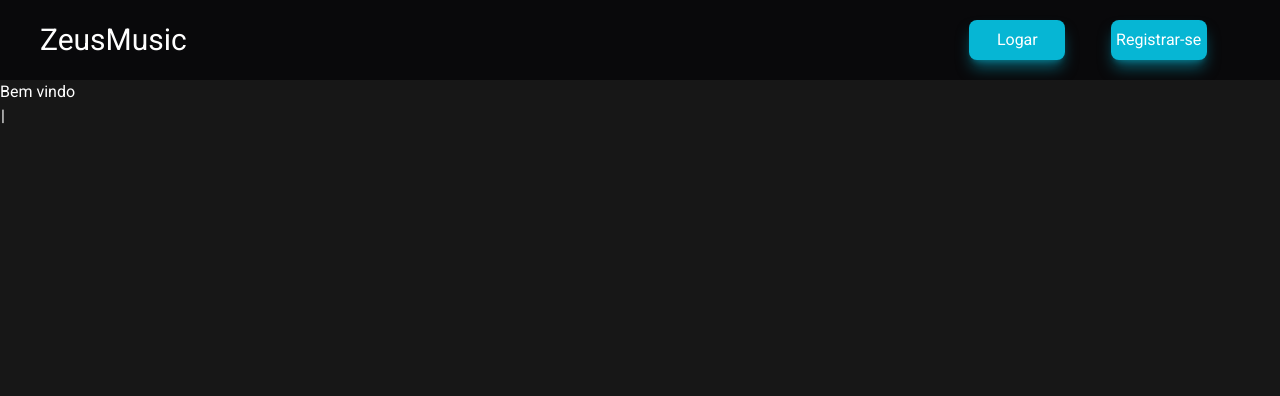
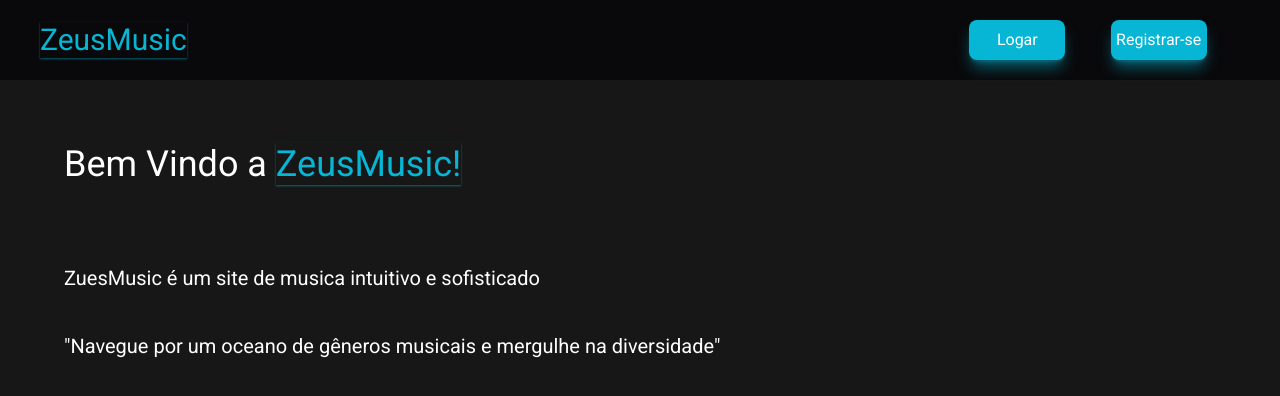
Before and after one commit to GabrielAlbanez/NextZeusMusic, a Next.js app: page / in a window 1280 px wide. Shown: the top 396 px of the page. Built offline with nearby package versions, Linux system fonts and the light colour scheme.

Commit message:
subindo main inicio

```diff
--- a/src/app/components/Backimg.jsx
+++ /dev/null
@@ -1,21 +0,0 @@
-"use client"
-import Typewriter from "typewriter-effect";
-
-
-export default function BackImg() {
-  return (
-    <>
-      <div className="fixed h-screen w-screen z-0 bg-neutral-900">
-        <h1 className="text-white">
-          Bem vindo
-          <Typewriter
-           options={{
-            strings : ["Bem", "Vindo", "Ao","ZeusMusic"],
-            auto : true,
-            loop : true,
-          }}/>
-        </h1>
-      </div>
-    </>
-  );
-}
--- a/src/app/components/Header.jsx
+++ b/src/app/components/Header.jsx
@@ -5,7 +5,7 @@ import Image from 'next/image';
 export default function Header() {
   return (
     <header className="bg-zinc-950 flex items-center justify-between h-20 px-10">
-      <div className='flex items-center gap-10'><p className="text-white text-3xl">ZeusMusic</p>  </div>
+      <div className='flex items-center gap-10'><p className=" text-cyan-500 shadow-sm bg-tra shadow-cyan-500/50 text-3xl">ZeusMusic</p>  </div>
       <div className="flex gap-3 text-center items-center  w-1/3 justify-evenly pl-24 ">
         <div className=''><button className="text-white  bg-cyan-500 shadow-lg rounded-lg shadow-cyan-500/50 w-24 h-10 transition ease-in-out delay-150 bg-blue-500 hover:-translate-y-1 hover:scale-110 hover:bg-blue-500 duration-300">Logar</button></div>
         <div><button className="text-white  bg-cyan-500 shadow-lg rounded-lg shadow-cyan-500/50 w-24 h-10 transition ease-in-out delay-150 bg-blue-500 hover:-translate-y-1 hover:scale-110 hover:bg-blue-500 duration-300">Registrar-se</button></div>
--- a/src/app/components/Main.jsx
+++ b/src/app/components/Main.jsx
@@ -1,11 +1,18 @@
-import BackImg from "./Backimg";
+
 
 
 
 export default function Main(){
 return(
     <main>
-        <BackImg/>
+        <section className="bg-neutral-900 h-screen w-screen p-16 flex flex-col gap-20 ">
+           <h1 className="text-white text-4xl">Bem Vindo a  <span className=" text-cyan-500 shadow-sm  shadow-cyan-500/50">ZeusMusic!</span> </h1>
+           <ul className="flex flex-col gap-10">
+            <li className="text-xl text-white">ZuesMusic é um site de musica intuitivo e sofisticado</li>
+            <li className="text-xl text-white">"Navegue por um oceano de gêneros musicais e mergulhe na diversidade"</li>
+            <li className="text-xl text-white"></li>
+           </ul>
+        </section>
     </main>
 )
 
```
